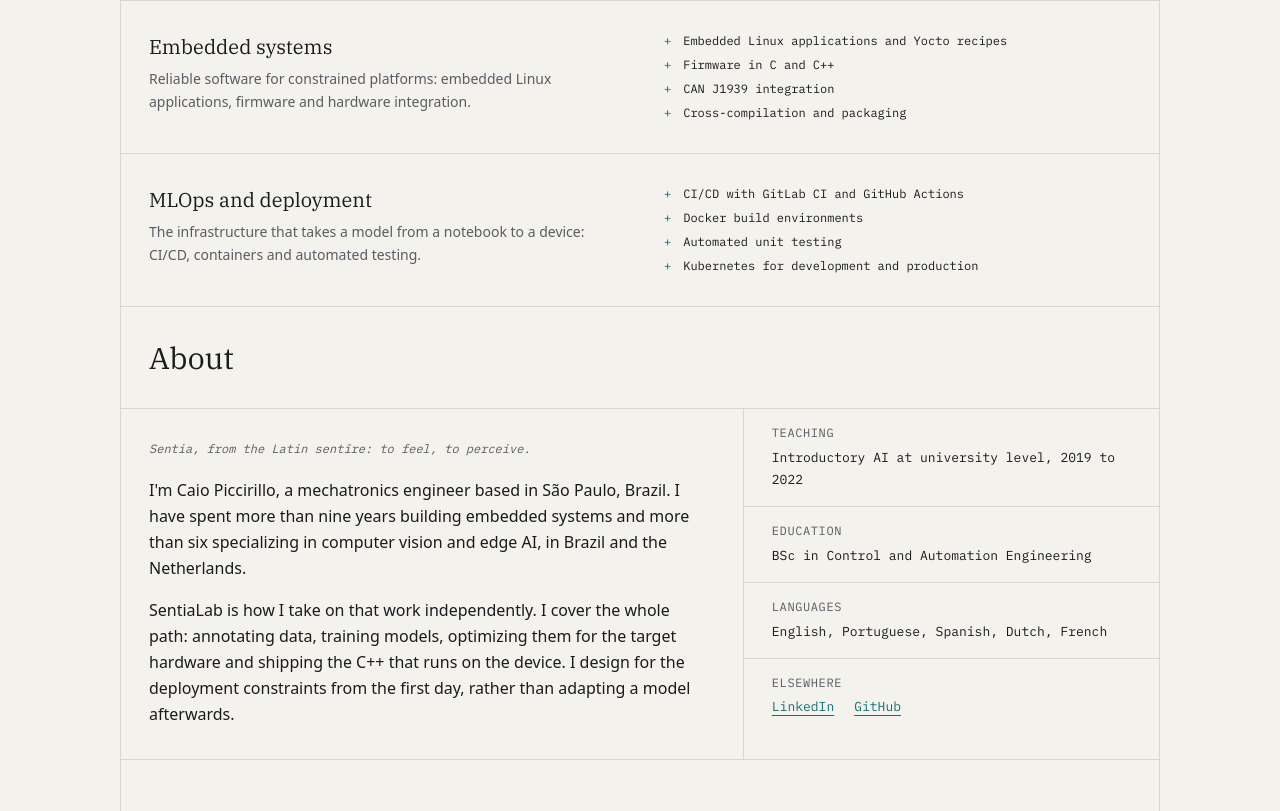
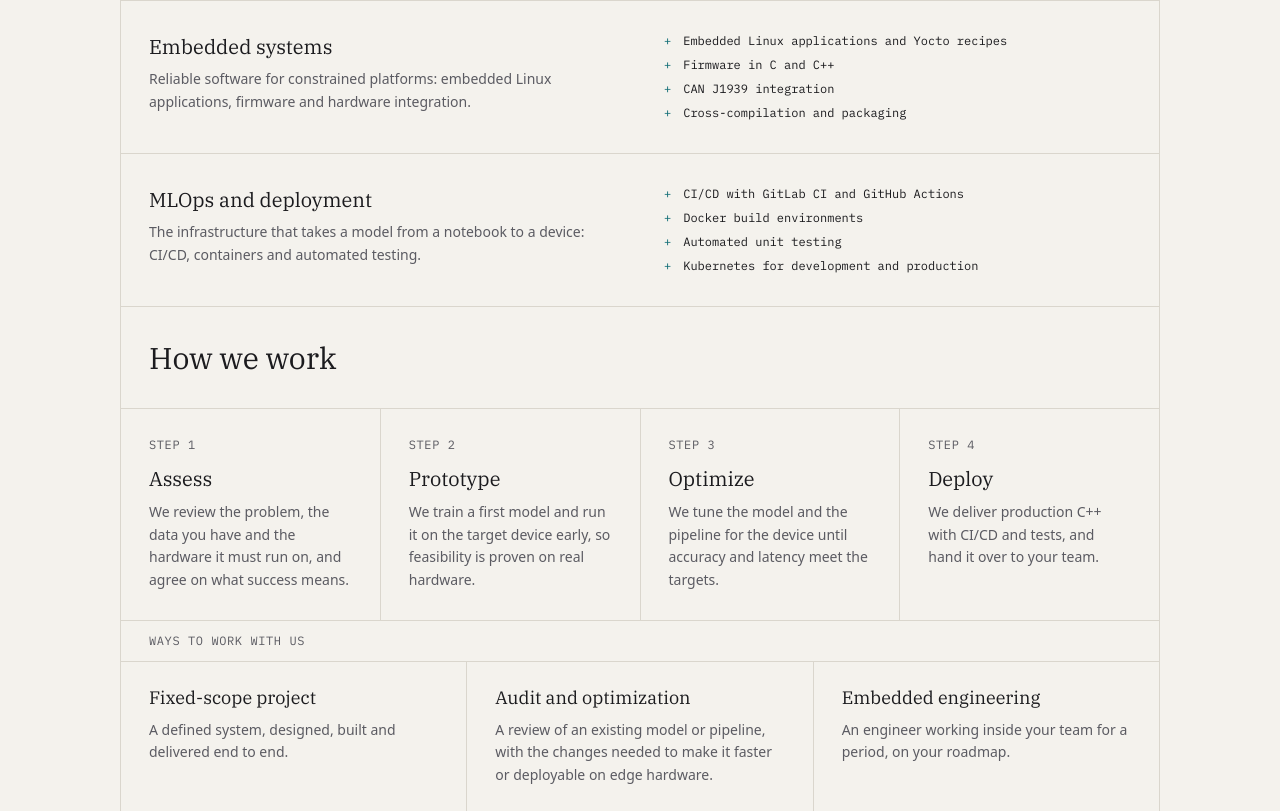
Before and after one commit to SentiaLab/website, an Astro site: page / in a window 1280 px wide. Shown: the part 1989-2800 px from the top of the page. Built offline with nearby package versions, Linux system fonts and the light colour scheme; Astro itself is replaced by a stand-in of ours.

Commit message:
feat: Add how we work section

```diff
--- a/src/components/Navbar.astro
+++ b/src/components/Navbar.astro
@@ -6,6 +6,7 @@ import ThemeToggle from './ThemeToggle.astro';
 const links = [
   { href: '/#work', label: 'Work' },
   { href: '/#services', label: 'Services' },
+  { href: '/#process', label: 'Process' },
   { href: '/#about', label: 'About' },
 ];
 ---
@@ -22,7 +23,7 @@ const links = [
     </a>
 
     <!-- Section links: second row on phones, inline from 640px -->
-    <ul class="order-last flex w-full gap-6 font-mono text-[13px] text-muted sm:order-none sm:ml-auto sm:w-auto">
+    <ul class="order-last flex w-full gap-5 font-mono text-[13px] text-muted sm:order-none sm:ml-auto sm:w-auto">
       {links.map((link) => (
         <li>
           <a href={link.href} class="transition-colors hover:text-fg">{link.label}</a>
--- /dev/null
+++ b/src/components/Process.astro
@@ -0,0 +1,46 @@
+---
+import { steps, engagements, clients } from '../data/process';
+---
+
+<section id="process" class="border-b border-rule" aria-labelledby="process-title">
+  <header class="border-b border-rule px-5 py-8 sm:px-7">
+    <h2 id="process-title" class="section-title">How we work</h2>
+  </header>
+
+  <!-- Steps -->
+  <ol class="grid grid-cols-1 gap-px bg-rule sm:grid-cols-2 lg:grid-cols-4">
+    {steps.map((step, index) => (
+      <li class="bg-bg px-5 py-7 sm:px-7">
+        <p class="label">Step {index + 1}</p>
+        <h3 class="mt-3 font-serif text-xl leading-snug">{step.title}</h3>
+        <p class="mt-2 text-sm leading-relaxed text-muted">{step.text}</p>
+      </li>
+    ))}
+  </ol>
+
+  <!-- Engagement types -->
+  <div class="border-t border-rule">
+    <h3 class="label border-b border-rule px-5 py-3 sm:px-7">Ways to work with us</h3>
+    <ul class="grid grid-cols-1 gap-px bg-rule md:grid-cols-3">
+      {engagements.map((engagement) => (
+        <li class="bg-bg px-5 py-6 sm:px-7">
+          <h4 class="font-serif text-lg leading-snug">{engagement.title}</h4>
+          <p class="mt-2 text-sm leading-relaxed text-muted">{engagement.text}</p>
+        </li>
+      ))}
+    </ul>
+  </div>
+
+  <!-- Client types -->
+  <div class="border-t border-rule">
+    <h3 class="label border-b border-rule px-5 py-3 sm:px-7">Who we work with</h3>
+    <ul class="grid grid-cols-1 gap-px bg-rule sm:grid-cols-2 lg:grid-cols-4">
+      {clients.map((client) => (
+        <li class="bg-bg px-5 py-6 sm:px-7">
+          <h4 class="font-serif text-lg leading-snug">{client.title}</h4>
+          <p class="mt-2 text-sm leading-relaxed text-muted">{client.text}</p>
+        </li>
+      ))}
+    </ul>
+  </div>
+</section>
--- /dev/null
+++ b/src/data/process.ts
@@ -0,0 +1,57 @@
+export interface Entry {
+  title: string;
+  text: string;
+}
+
+export const steps: Entry[] = [
+  {
+    title: 'Assess',
+    text: 'We review the problem, the data you have and the hardware it must run on, and agree on what success means.',
+  },
+  {
+    title: 'Prototype',
+    text: 'We train a first model and run it on the target device early, so feasibility is proven on real hardware.',
+  },
+  {
+    title: 'Optimize',
+    text: 'We tune the model and the pipeline for the device until accuracy and latency meet the targets.',
+  },
+  {
+    title: 'Deploy',
+    text: 'We deliver production C++ with CI/CD and tests, and hand it over to your team.',
+  },
+];
+
+export const engagements: Entry[] = [
+  {
+    title: 'Fixed-scope project',
+    text: 'A defined system, designed, built and delivered end to end.',
+  },
+  {
+    title: 'Audit and optimization',
+    text: 'A review of an existing model or pipeline, with the changes needed to make it faster or deployable on edge hardware.',
+  },
+  {
+    title: 'Embedded engineering',
+    text: 'An engineer working inside your team for a period, on your roadmap.',
+  },
+];
+
+export const clients: Entry[] = [
+  {
+    title: 'Product companies',
+    text: 'Adding a vision or edge AI feature to a hardware or software product.',
+  },
+  {
+    title: 'Infrastructure and industrial operators',
+    text: 'Systems that have to run in the field: tolling, traffic, factories.',
+  },
+  {
+    title: 'Startups',
+    text: 'Teams without ML engineers that need the whole pipeline built.',
+  },
+  {
+    title: 'Systems integrators',
+    text: 'Partners who need the vision or embedded part of a larger delivery.',
+  },
+];
--- a/src/pages/index.astro
+++ b/src/pages/index.astro
@@ -4,6 +4,7 @@ import Hero from '../components/Hero.astro';
 import Pipeline from '../components/Pipeline.astro';
 import Work from '../components/Work.astro';
 import Services from '../components/Services.astro';
+import Process from '../components/Process.astro';
 import About from '../components/About.astro';
 import CallToAction from '../components/CallToAction.astro';
 ---
@@ -13,6 +14,7 @@ import CallToAction from '../components/CallToAction.astro';
   <Pipeline />
   <Work />
   <Services />
+  <Process />
   <About />
   <CallToAction />
 </Layout>
```
